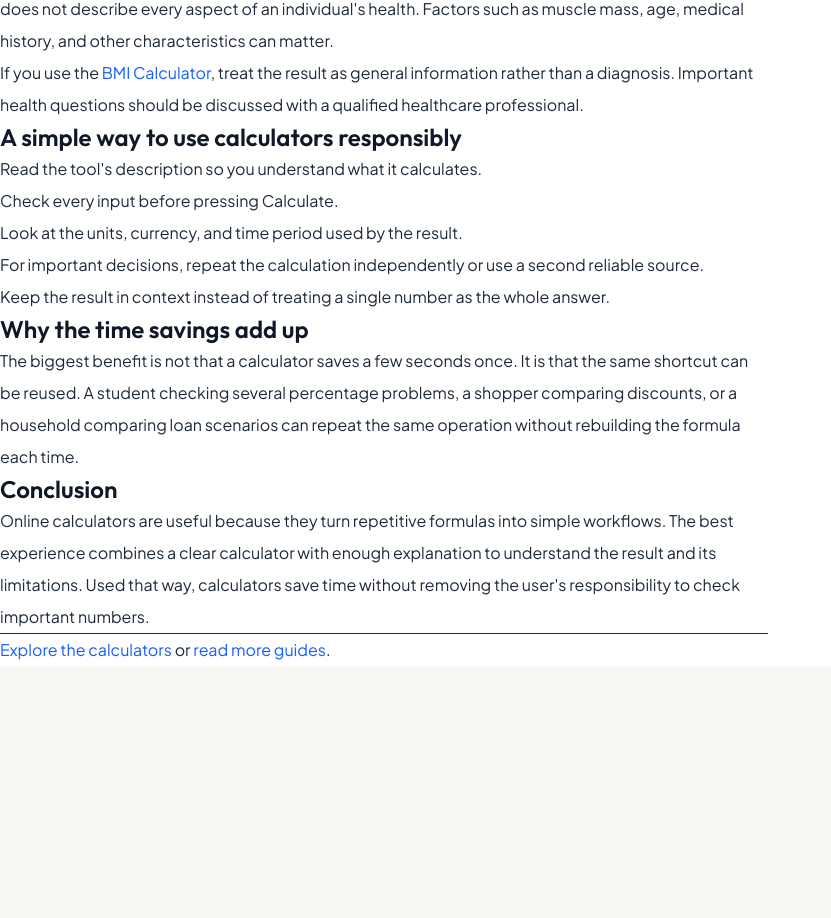
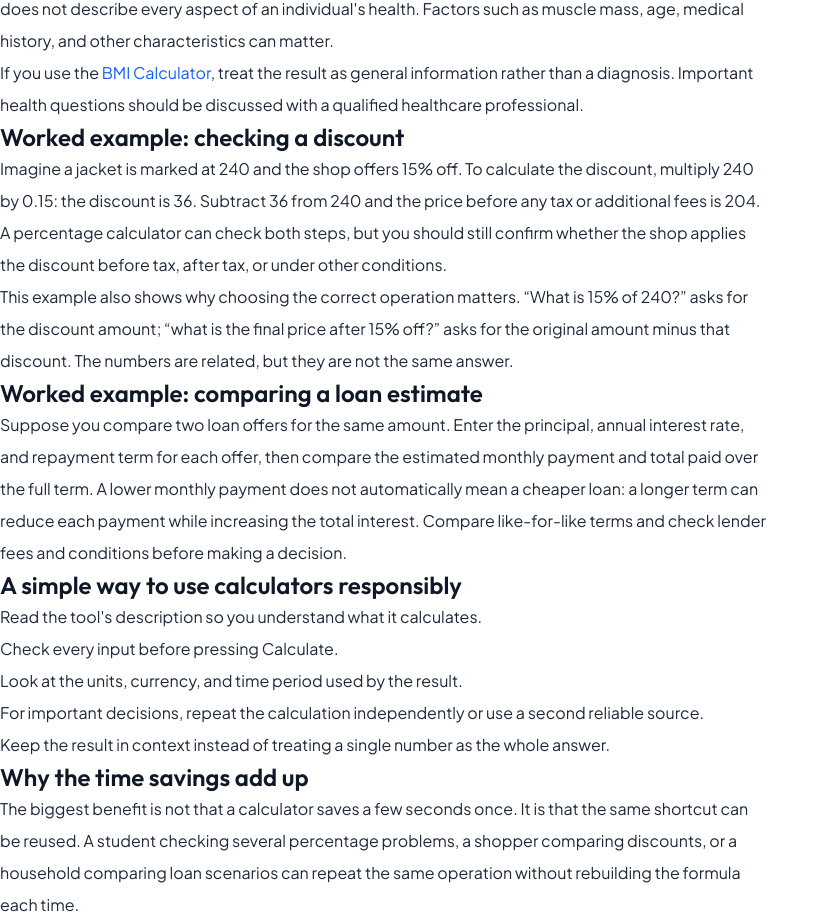
Before and after one commit to athersaud-smart-tools/smart-tools, a Next.js app: page /blog/how-online-calculators-save-time in a window 1280 px wide. Shown: the part 1039-1957 px from the top of the page, without its empty margins (0-831 px from the left). Before the commit the page ends 1705 px from the top, so only its background shows below. Built offline with nearby package versions, Linux system fonts and the light colour scheme.

Commit message:
add worked examples to calculator guide

```diff
--- a/app/blog/how-online-calculators-save-time/page.tsx
+++ b/app/blog/how-online-calculators-save-time/page.tsx
@@ -84,6 +84,28 @@ export default function ArticlePage() {
             should be discussed with a qualified healthcare professional.
           </p>
 
+          <h2 className="text-2xl font-semibold text-gray-900">Worked example: checking a discount</h2>
+          <p>
+            Imagine a jacket is marked at 240 and the shop offers 15% off. To calculate the discount,
+            multiply 240 by 0.15: the discount is 36. Subtract 36 from 240 and the price before any tax
+            or additional fees is 204. A percentage calculator can check both steps, but you should still
+            confirm whether the shop applies the discount before tax, after tax, or under other conditions.
+          </p>
+          <p>
+            This example also shows why choosing the correct operation matters. “What is 15% of 240?”
+            asks for the discount amount; “what is the final price after 15% off?” asks for the original
+            amount minus that discount. The numbers are related, but they are not the same answer.
+          </p>
+
+          <h2 className="text-2xl font-semibold text-gray-900">Worked example: comparing a loan estimate</h2>
+          <p>
+            Suppose you compare two loan offers for the same amount. Enter the principal, annual interest
+            rate, and repayment term for each offer, then compare the estimated monthly payment and total
+            paid over the full term. A lower monthly payment does not automatically mean a cheaper loan:
+            a longer term can reduce each payment while increasing the total interest. Compare like-for-like
+            terms and check lender fees and conditions before making a decision.
+          </p>
+
           <h2 className="text-2xl font-semibold text-gray-900">A simple way to use calculators responsibly</h2>
           <ol className="list-decimal space-y-3 pl-6">
             <li>Read the tool's description so you understand what it calculates.</li>
```
